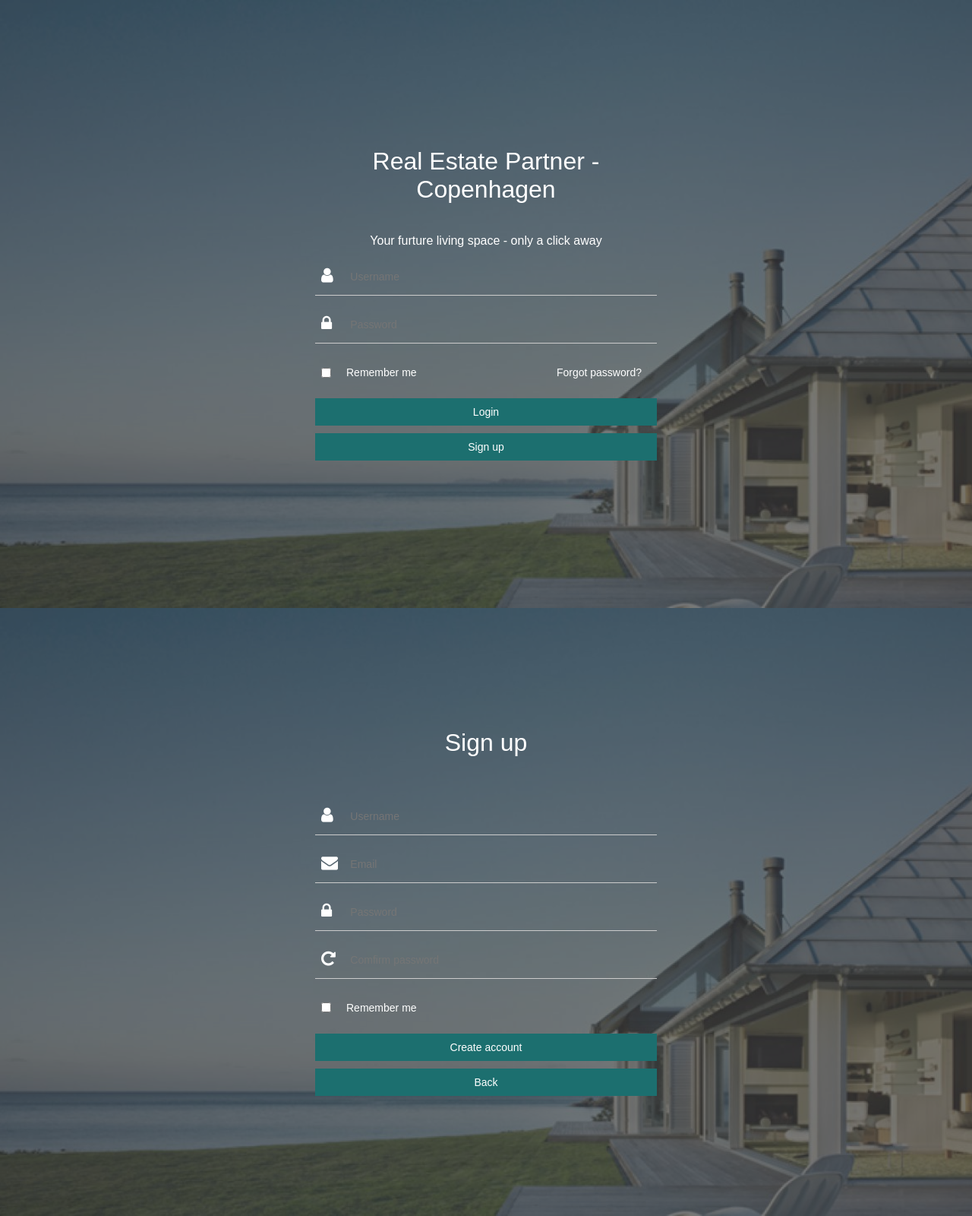
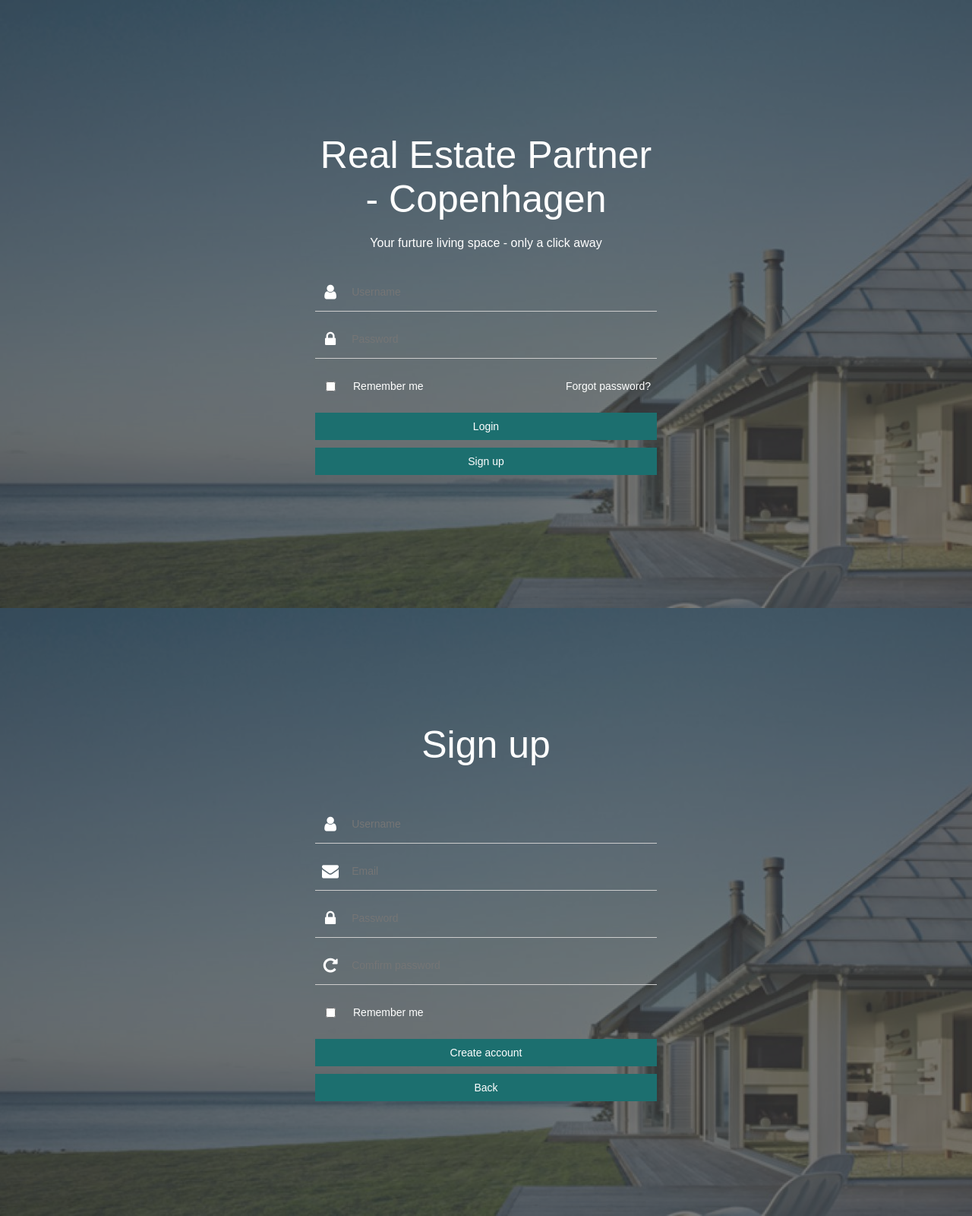
Before and after one commit to ThomasGross/REPCPH_RealEstate, a PHP site: page / in a window 1280 px wide. Shown: the whole page at 76% size. Run offline with PHP 8.4, Linux system fonts and the light colour scheme; some libraries are stand-ins or nearby versions.

Commit message:
style changes to login

```diff
--- a/index.php
+++ b/index.php
@@ -42,7 +42,7 @@
 <!DOCTYPE html>
 <html>
 <head>
-	<title>REP_CPH</title>
+	<title>Real Estate Partner CPH</title>
 
 	<link rel="stylesheet" type="text/css" href="styles/easydropdown.css"/>
 	<link rel="stylesheet" href="https://maxcdn.bootstrapcdn.com/font-awesome/4.4.0/css/font-awesome.min.css">
--- a/scripts/js-login.js
+++ b/scripts/js-login.js
@@ -1,8 +1,6 @@
 
 
 function fnLoginUser(username, password) {
-
-	console.log("asd");
 
 	$.ajax({
 
@@ -50,7 +48,7 @@ function fnUserSignUp() {
 				title: "User created",
 				text: "Thanks for joining REP_CPH",
 				type: "success",
-				confirmButtonText: "OK"
+				confirmButtonText: "GO TO LOGIN"
 			},
 			function(){
 				location.reload();
--- /dev/null
+++ b/services/users/logoff.php
@@ -0,0 +1,5 @@
+<?php
+	session_start();
+	session_destroy();
+	header('Location: /CMSV1/services/users/api-create.php');
+?>
--- a/styles/style-login.css
+++ b/styles/style-login.css
@@ -38,8 +38,13 @@
 
 
 #login-headline h1 {
-    margin-bottom: 40px;
-    font-weight: 400;
+    font-size: 50px;
+   	font-weight: 400;
+}
+
+#login-headline p {
+    margin: 20px 20px 20px 20px;
+
 }
 
 .input-container{
@@ -51,17 +56,27 @@
 	margin-top: 10px;
 }
 
+.input-container input:focus::-webkit-input-placeholder
+{
+	color: transparent;
+}
 
-.input-container span {
+
+.input-container .fa {
+	display: flex;
 	font-size: 22px;
-	margin: 0px 0px 0px 8px;
+	width: 40px;
+	height: 40px;
+	align-items: center;
+	justify-content: center;
 	flex: 1;
 }
 
 
 .input-container .txt-input {
 	width: 100%;
-	padding: 20px 20px 16px 0px;
+	padding-left: 8px;
+	height: 50px;
 	font-size: 14px;
 	font-weight: 100;
 	flex: 10;
@@ -69,27 +84,33 @@
 
 .input-option-remember{
 	display: flex;
-	padding: 20px 20px 16px 8px;
+	height: 50px;
 	flex: 1;
 	font-size: 14px;
 	flex-direction: row;
 	align-items: center;
+	padding-left: 14px;
 }
-.input-option-remember input{
-	margin-right: 20px;
-	padding: 20px 20px 16px 8px;
+
+.input-option-remember .input-checkbox {
+	cursor: pointer;
+	align-items: center;
+	margin-right: 23px;
 }
 
 .input-option-forgot{
+	display: flex;
 	font-size: 14px;
-	padding: 20px 20px 16px 8px;
+	height: 50px;
+	align-items: center;
+	padding-right: 8px;
 }
 
 .btn {
 	color: #ffffff;
 	font-size: 14px;
 	background: #007777;
-	padding: 10px 20px 10px 20px;
+	padding: 10px 0px 10px 0px;
 	margin-top: 10px;
 	border: 0px;
 	width: 450px;
@@ -97,6 +118,7 @@
 }
 
 .btn:hover {
+	cursor: pointer;
 	background: #006666;
 	text-decoration: none;
 }
@@ -104,4 +126,19 @@
 	outline: none;
 }
 
+.input-option-forgot a{
+	cursor: pointer;
+}
+
+.input-option-forgot a{
+	cursor: pointer;
+}
+
+.input-option-forgot a:hover{
+	cursor: pointer;
+	border-bottom: 1px solid;
+}
+
+
+
 /*REP|CPH*/
--- a/styles/style-main.css
+++ b/styles/style-main.css
@@ -1,7 +1,7 @@
 *{
 	margin: 0;
 	padding: 0;
-	box-sizing: border-box;
+	/*box-sizing: border-box;*/
 	font-family: 'Klavika', sans-serif;
 	font-weight: 100;
 }
@@ -15,10 +15,6 @@ body{
 .wdw{
 	width: 100vw;
 	height: 100vh;
-}
-
-h1{
-    font-weight: 400;
 }
 
 hr {
--- a/styles/sweetalert.css
+++ b/styles/sweetalert.css
@@ -1,3 +1,7 @@
+.sweet-alert * {
+
+}
+
 body.stop-scrolling {
   height: 100%;
   overflow: hidden; }
--- a/views/view-login-menu.php
+++ b/views/view-login-menu.php
@@ -1,5 +1,4 @@
 <div id="wdw-login" class="wdw">
-
 
 	<div class="background-img">
 		<div class="background-layer">
@@ -34,7 +33,9 @@
 						<p>Remember me</p>
 					</div>
 					<div>
-						<div class="input-option-forgot">Forgot password?</div>
+						<div class="input-option-forgot">
+							<a> Forgot password? </a>
+						</div>
 					</div>
 				</div>
 
```
Also changed, not shown: services/users/users.txt (+0 -7 lines), views/header-menu.php (+7 -3 lines).
